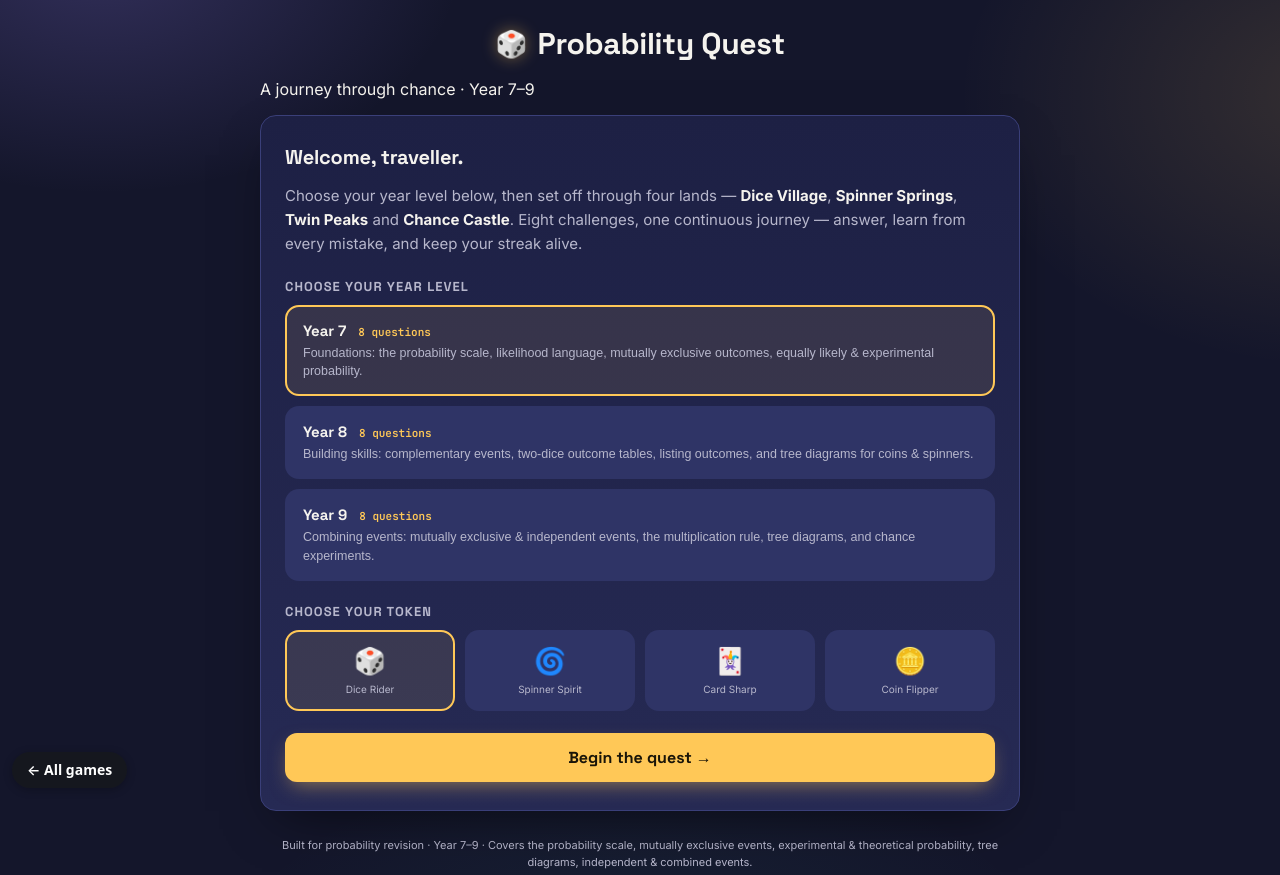
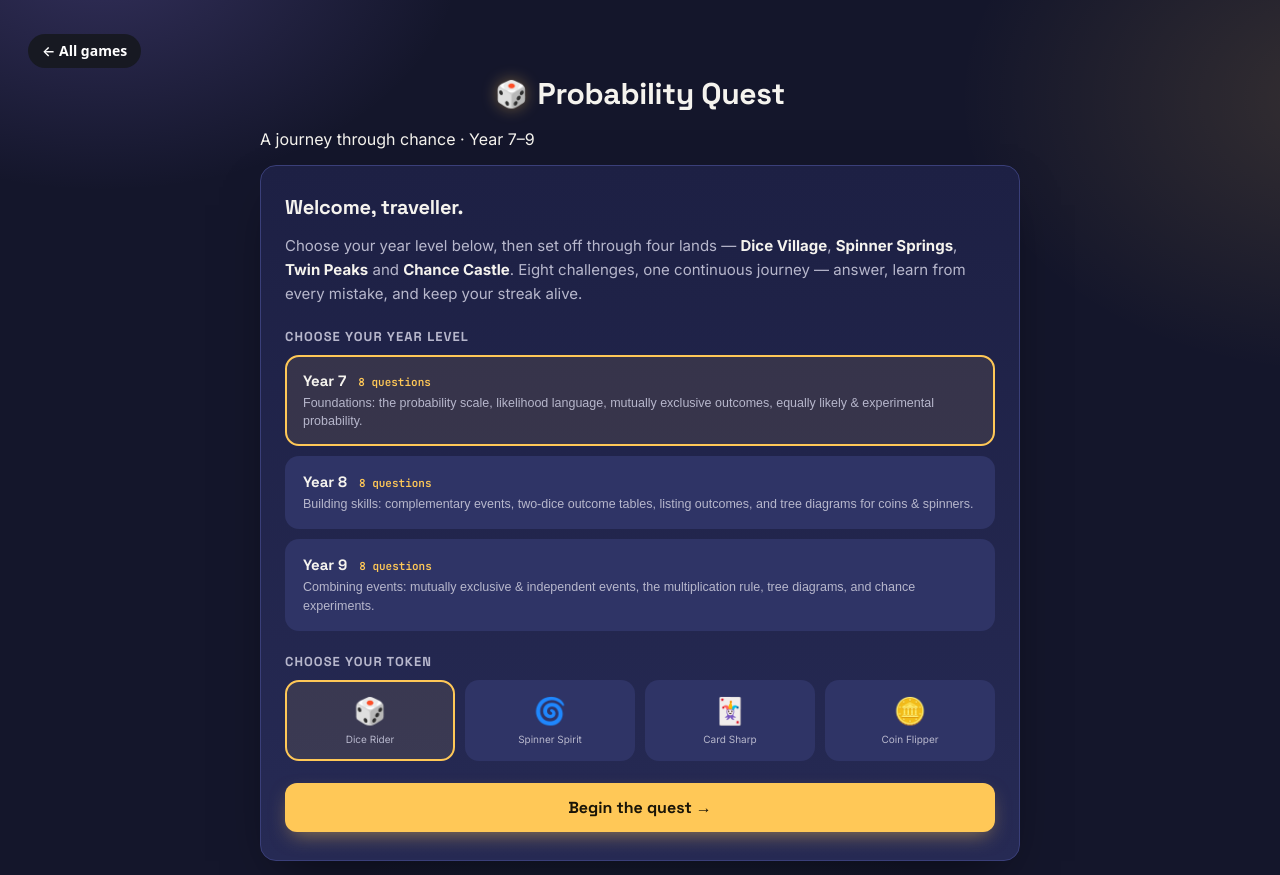
Before and after one commit to yamch9514-tech/ProbabilityGame, a plain HTML site: page index.html in a window 1280 px wide. Shown: the top 875 px of the page. Drawn offline with Linux system fonts and the light colour scheme.

Commit message:
Replace old hub home link with a new bar element

```diff
--- a/index.html
+++ b/index.html
@@ -1092,6 +1092,6 @@
 
 })();
 </script>
-<a id="hub-home-link" href="https://yamch9514-tech.github.io/" aria-label="Back to all games" style="position:fixed;left:12px;bottom:calc(12px + env(safe-area-inset-bottom));z-index:2147483647;background:rgba(22,24,29,.88);color:#fff;font:600 14px/1 system-ui,-apple-system,sans-serif;padding:11px 15px;border-radius:999px;text-decoration:none;box-shadow:0 2px 8px rgba(0,0,0,.25)">← All games</a>
+<div id="hub-home-bar" style="position:relative;z-index:2147483647;box-sizing:border-box;width:100%;flex:0 0 auto;text-align:left;padding:10px 12px 6px"><a id="hub-home-link" href="https://yamch9514-tech.github.io/" aria-label="Back to all games" style="display:inline-block;background:rgba(22,24,29,.85);color:#fff;font:600 14px/1 system-ui,-apple-system,sans-serif;padding:10px 14px;border-radius:999px;text-decoration:none">← All games</a></div><script>(function(){var b=document.getElementById('hub-home-bar');function place(){var t=document.body,s=getComputedStyle(t);if(/flex/.test(s.display)&&s.flexDirection.indexOf('row')===0){t.style.flexWrap='wrap';t.style.alignContent='flex-start';b.style.flexBasis='100%';}if(t.firstChild!==b)t.insertBefore(b,t.firstChild);}place();new MutationObserver(function(){if(document.body.firstChild!==b)place();}).observe(document.body,{childList:true});})();</script>
 </body>
 </html>
```
